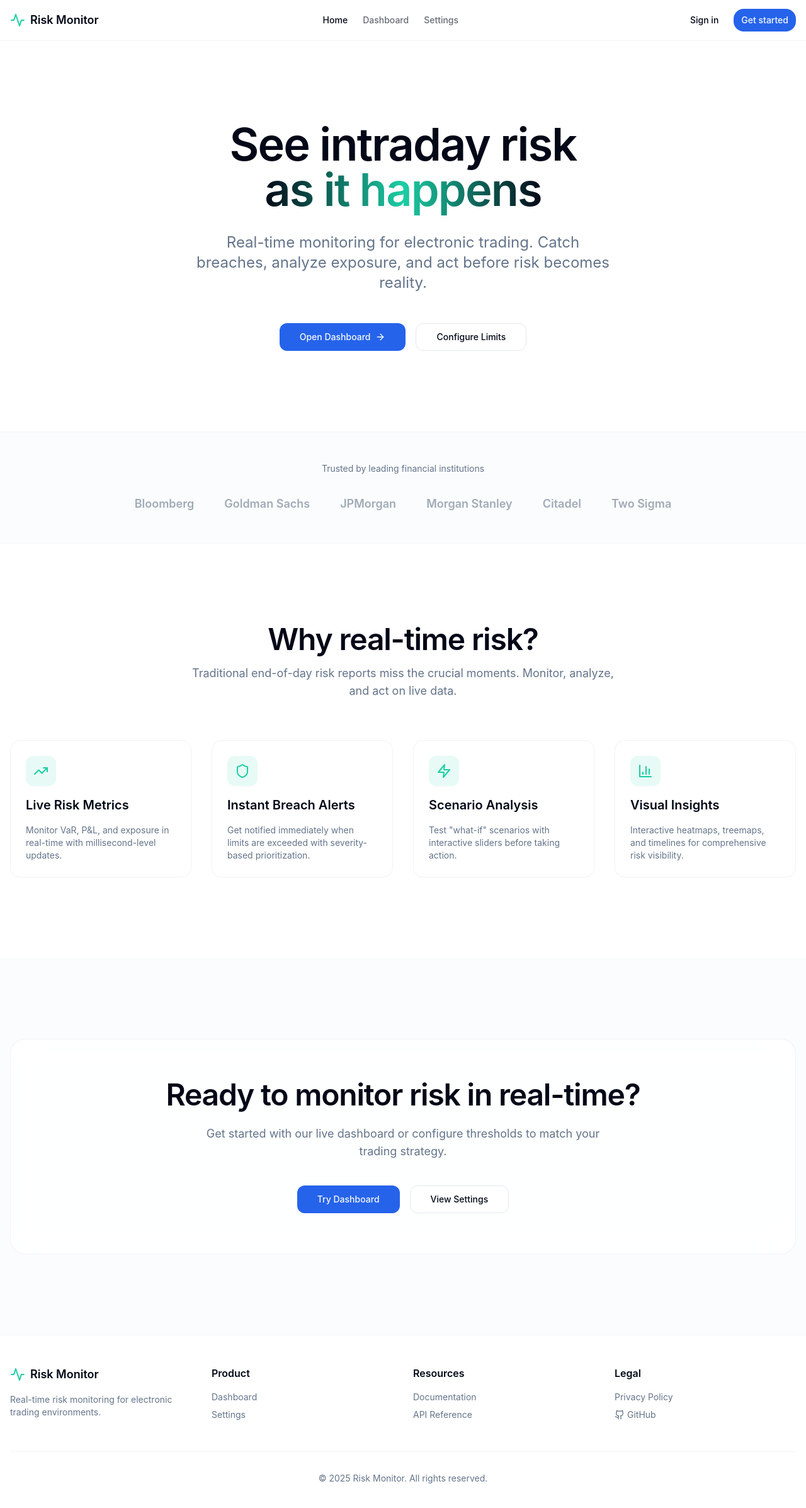
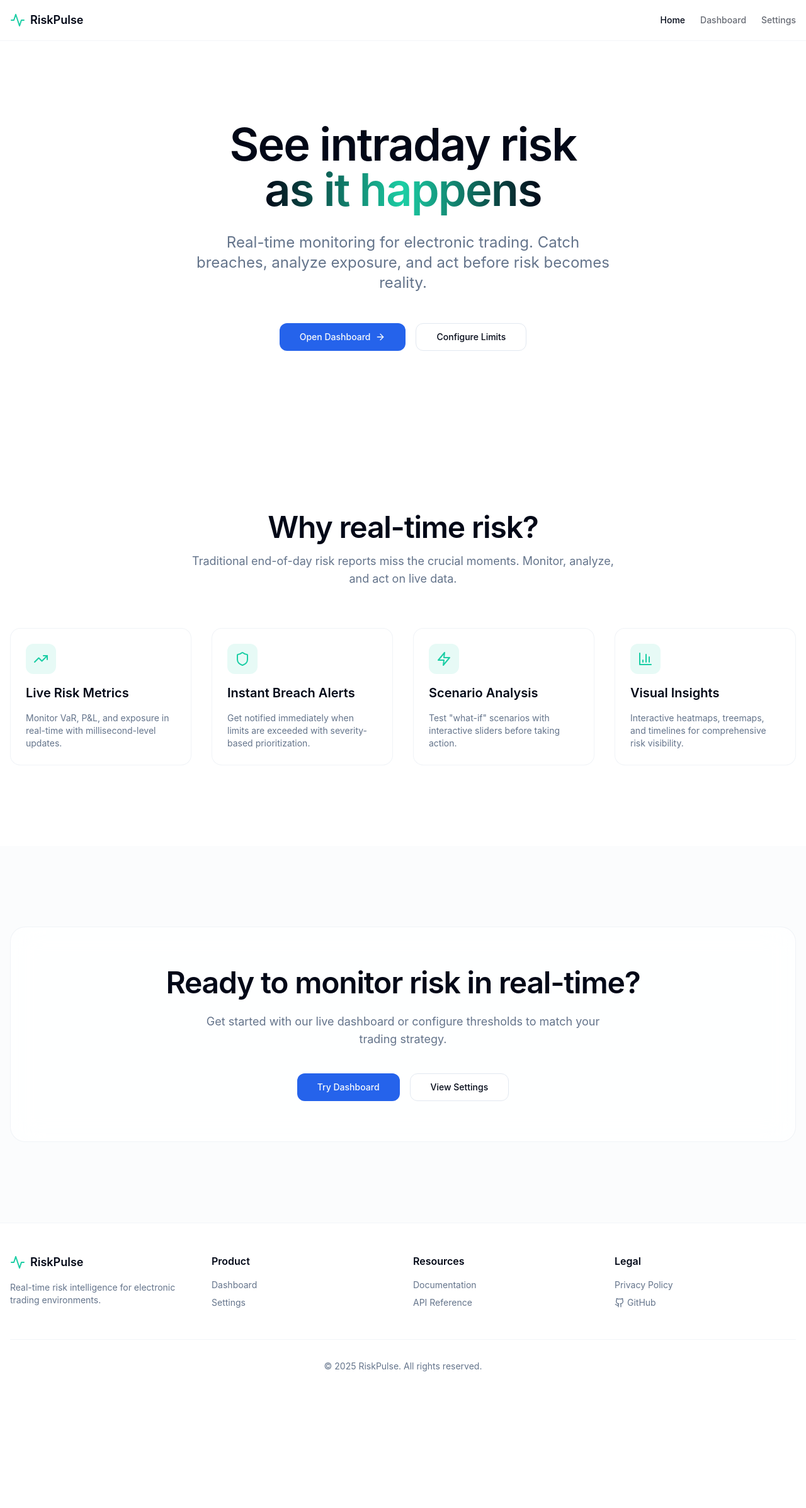
Before and after one commit to Vellankijay/FinTechProj, a React (Vite) app in the folder frontend/: page / in a window 1280 px wide. Shown: the top 2394 px of the page at 63% size. After the commit the page ends 2227 px from the top, so only its background shows below. Built offline with nearby package versions, Linux system fonts and the light colour scheme.

Commit message:
removed sign in but made the name for project - RiskPulse

```diff
--- a/frontend/index.html
+++ b/frontend/index.html
@@ -4,8 +4,8 @@
     <meta charset="UTF-8" />
     <link rel="icon" type="image/svg+xml" href="/vite.svg" />
     <meta name="viewport" content="width=device-width, initial-scale=1.0" />
-    <meta name="description" content="Real-Time Risk Monitoring Dashboard for Electronic Trading" />
-    <title>Risk Monitor</title>
+    <meta name="description" content="RiskPulse - Real-Time Risk Intelligence for Electronic Trading" />
+    <title>RiskPulse</title>
   </head>
   <body>
     <div id="root"></div>
--- a/frontend/package.json
+++ b/frontend/package.json
@@ -1,5 +1,5 @@
 {
-  "name": "risk-monitor-frontend",
+  "name": "riskpulse-frontend",
   "private": true,
   "version": "1.0.0",
   "type": "module",
--- a/frontend/src/components/Footer.tsx
+++ b/frontend/src/components/Footer.tsx
@@ -12,10 +12,10 @@ export default function Footer() {
           <div className="space-y-4">
             <div className="flex items-center gap-2 font-semibold text-lg">
               <Activity className="h-6 w-6 text-accent" />
-              <span>Risk Monitor</span>
+              <span>RiskPulse</span>
             </div>
             <p className="text-sm text-muted-foreground">
-              Real-time risk monitoring for electronic trading environments.
+              Real-time risk intelligence for electronic trading environments.
             </p>
           </div>
 
@@ -78,7 +78,7 @@ export default function Footer() {
         </div>
 
         <div className="mt-12 border-t border-border/40 pt-8 text-center text-sm text-muted-foreground">
-          <p>&copy; {currentYear} Risk Monitor. All rights reserved.</p>
+          <p>&copy; {currentYear} RiskPulse. All rights reserved.</p>
         </div>
       </div>
     </footer>
--- a/frontend/src/components/Navbar.tsx
+++ b/frontend/src/components/Navbar.tsx
@@ -18,7 +18,7 @@ export default function Navbar() {
         {/* Logo */}
         <Link to="/" className="flex items-center gap-2 font-semibold text-lg">
           <Activity className="h-6 w-6 text-accent" />
-          <span>Risk Monitor</span>
+          <span>RiskPulse</span>
         </Link>
 
         {/* Navigation Links */}
@@ -38,14 +38,6 @@ export default function Navbar() {
             </Link>
           ))}
         </div>
-
-        {/* Auth Actions */}
-        <div className="flex items-center gap-3">
-          <Button variant="ghost" size="sm">
-            Sign in
-          </Button>
-          <Button size="sm">Get started</Button>
-        </div>
       </div>
     </nav>
   );
--- a/frontend/src/lib/mock/generator.ts
+++ b/frontend/src/lib/mock/generator.ts
@@ -1,5 +1,5 @@
 /**
- * Mock data generator for real-time risk monitoring
+ * Mock data generator for RiskPulse
  * Generates realistic OHLCV, VaR, positions, and alerts
  */
 
--- a/frontend/src/routes/Home.tsx
+++ b/frontend/src/routes/Home.tsx
@@ -4,15 +4,6 @@ import { ArrowRight, TrendingUp, Shield, Zap, BarChart3 } from 'lucide-react';
 import { Button } from '@/components/ui/button';
 
 export default function Home() {
-  const brands = [
-    'Bloomberg',
-    'Goldman Sachs',
-    'JPMorgan',
-    'Morgan Stanley',
-    'Citadel',
-    'Two Sigma',
-  ];
-
   const features = [
     {
       icon: TrendingUp,
@@ -79,25 +70,6 @@ export default function Home() {
         <div className="absolute inset-0 -z-10 overflow-hidden">
           <div className="absolute top-0 left-1/4 h-96 w-96 rounded-full bg-accent/20 blur-3xl" />
           <div className="absolute bottom-0 right-1/4 h-96 w-96 rounded-full bg-primary/20 blur-3xl" />
-        </div>
-      </section>
-
-      {/* Brand Row */}
-      <section className="border-y border-border/40 bg-muted/30 py-12">
-        <div className="container mx-auto px-4">
-          <p className="text-center text-sm text-muted-foreground mb-8">
-            Trusted by leading financial institutions
-          </p>
-          <div className="flex flex-wrap items-center justify-center gap-8 md:gap-12">
-            {brands.map((brand) => (
-              <div
-                key={brand}
-                className="text-lg font-semibold text-muted-foreground/60 hover:text-foreground transition-colors"
-              >
-                {brand}
-              </div>
-            ))}
-          </div>
         </div>
       </section>
 
```
Also changed, not shown: 2 other files (tests, documents, lock files or other folders).
